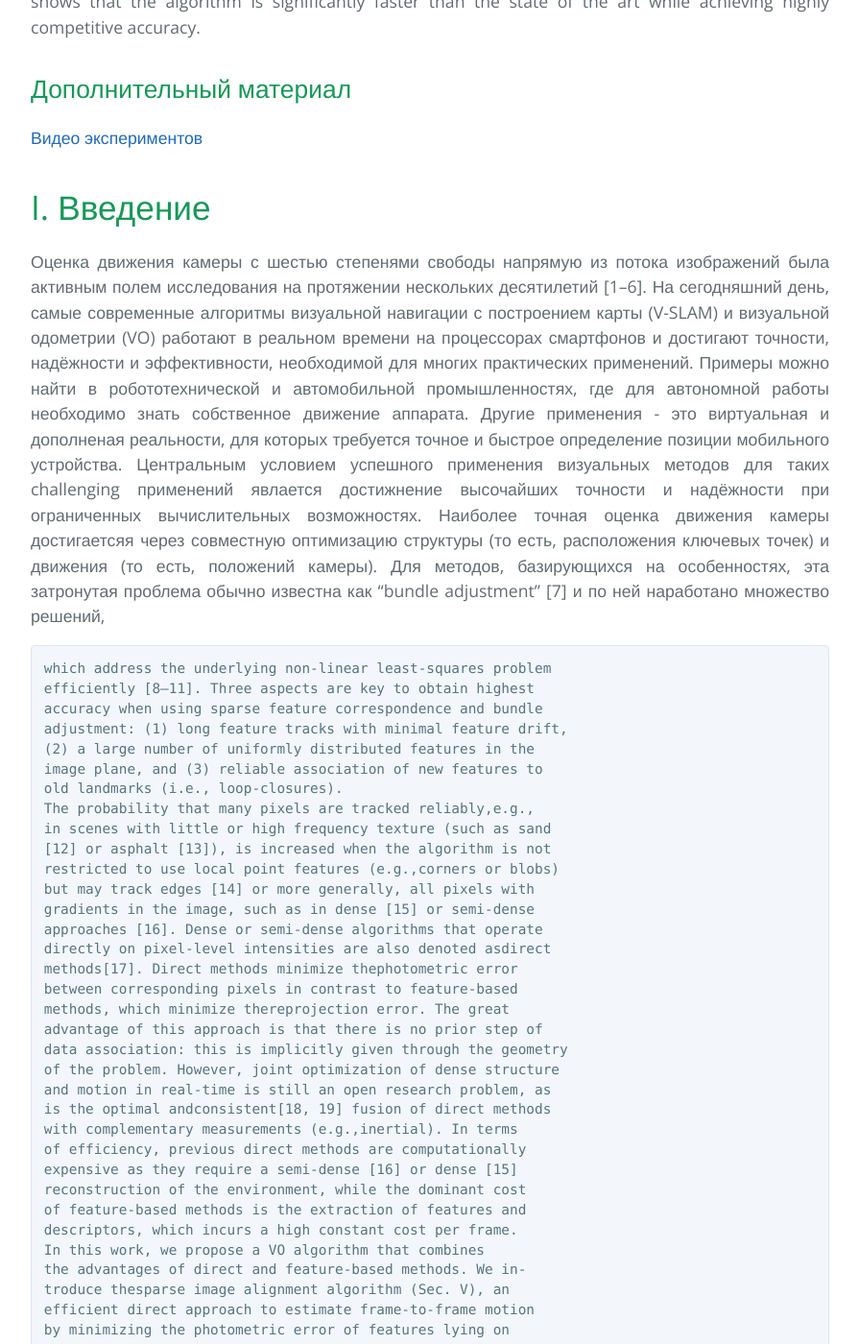
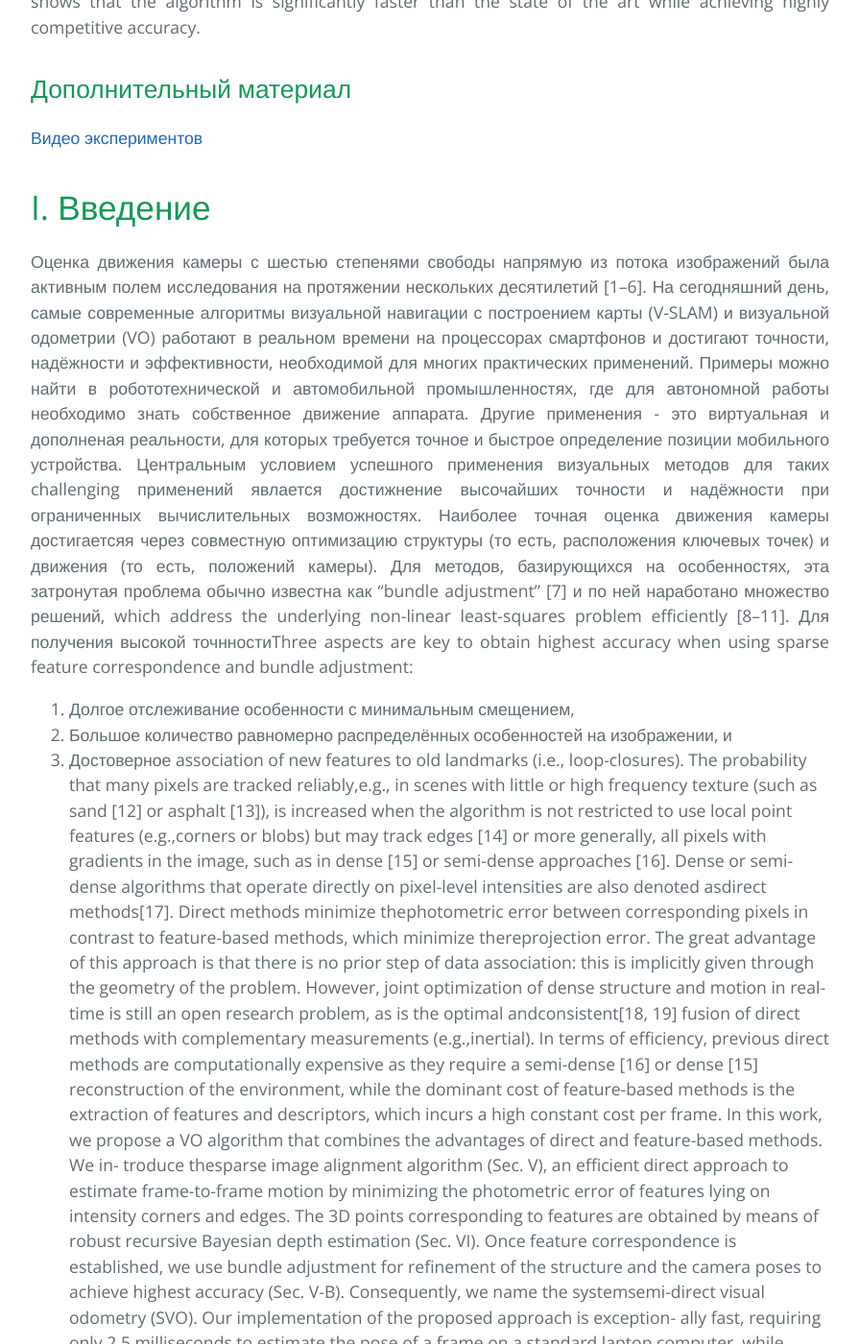
Before and after one commit to i-v-s/slam, a Jekyll site: the page built from svo2.md, in a window 1280 px wide and 1400 px high, scrolled down 1169 px. Shown: the whole window at 96% size, without its empty margins (192-1087 px from the left). Built offline with Jekyll 4.4.1, drawn with Linux system fonts in a browser that asks for light colours; our own code applies the rules of GitHub Pages for plain Markdown files; some of the changed text lies outside the part shown.

Commit message:
Обновлено svo2.md

````diff
--- a/svo2.md
+++ b/svo2.md
@@ -5,8 +5,7 @@
 Christian Forster, Zichao Zhang, Michael Gassner, Manuel Werlberger, Davide Scaramuzza
 ```
 Авторы входят в Группу робототехники и восприятия университета Цюриха, Швейцария. Информация для связи:{forster, zzhang, gassner, werlberger, sdavide}@ifi.uzh.ch. Эта разработка частично профинансирована
-Швейцарским Национальным Фондом (номер проекта 200021-143607, Swarm of Flying
-Cameras), the National Center of Competence in Research Robotics (NCCR),
+Швейцарским Национальным Фондом (номер проекта 200021-143607, Рой летящих камер), Национальным центром компетенции в исследовательской робототехнике (NCCR),
 the UZH Forschungskredit, and the SNSF-ERC Starting Grant.
 
 ## Краткое описание
@@ -45,15 +44,13 @@ accuracy.
 (то есть, расположения ключевых точек) и движения (то есть, положений камеры). Для методов, базирующихся на особенностях,
 эта затронутая проблема обычно известна как
 "bundle adjustment" [7] и по ней наработано множество решений,
-
-
-```
 which address the underlying non-linear least-squares problem
-efficiently [8–11]. Three aspects are key to obtain highest
+efficiently [8–11]. Для получения высокой точнностиThree aspects are key to obtain highest
 accuracy when using sparse feature correspondence and bundle
-adjustment: (1) long feature tracks with minimal feature drift,
-(2) a large number of uniformly distributed features in the
-image plane, and (3) reliable association of new features to
+adjustment:
+1. Долгое отслеживание особенности с минимальным смещением,
+2. Большое количество равномерно распределённых особенностей на изображении, и
+3. Достоверное association of new features to
 old landmarks (i.e., loop-closures).
 The probability that many pixels are tracked reliably,e.g.,
 in scenes with little or high frequency texture (such as sand
@@ -96,8 +93,6 @@ comparable accuracy with respect to the state of the art
 on benchmark datasets. The improved efficiency is due to
 three reasons: firstly, SVO extracts features only for selected
 keyframes in a parallel thread, hence, decoupled from hard
-```
-
 real-time constraints. Secondly, the proposed direct tracking
 algorithm removes the necessity for robust data association.
 Finally, contrarily to previous direct methods, SVO requires
````
